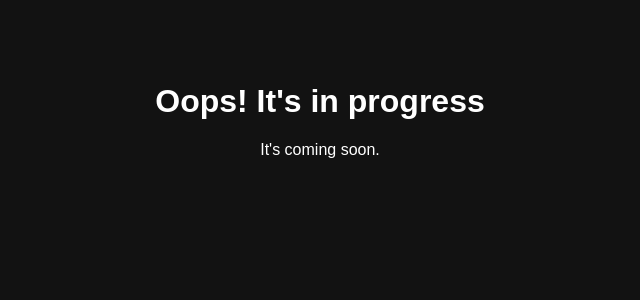
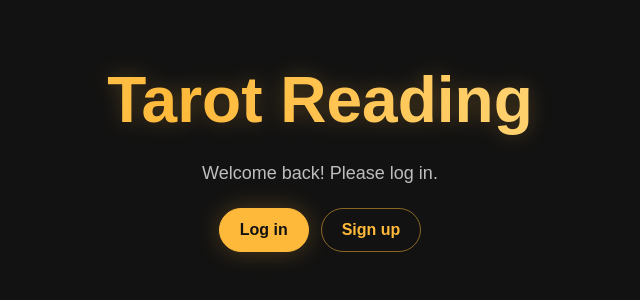
Before and after one commit to anduscheung/tarot-cards-picking, a React (Vite) app: page /signup in a window 1280 px wide. Shown: the part 282-582 px from the top of the page, without its empty margins (320-960 px from the left). Built offline with nearby package versions, Linux system fonts and the light colour scheme.

Commit message:
feat: update routes so the login and signup modals can be shown one the home page using their own routes

```diff
--- /dev/null
+++ b/src/routes/RootWithModal.tsx
@@ -0,0 +1,19 @@
+import { Outlet, useLocation } from "react-router";
+import LoginModal from "../features/Auth/LoginModal";
+import { ROUTES } from "./";
+
+export default function RootWithModal() {
+  const location = useLocation();
+  const state = location.state as { background?: Location } | undefined;
+  const background = state?.background;
+  const modalOpen =
+    !!background && (location.pathname === ROUTES.login || location.pathname === ROUTES.signup);
+
+  return (
+    <>
+      <Outlet context={{ modalOpen }} />
+      {modalOpen && location.pathname === ROUTES.login && <LoginModal />}
+      {/* {modalOpen && location.pathname === ROUTES.signup && <SignupModal />} */}
+    </>
+  );
+}
--- a/src/routes/index.ts
+++ b/src/routes/index.ts
@@ -1,2 +1,2 @@
 export * from "./paths";
-export * from "./router";
+export * from "./routes";
```
Also changed, not shown: src/routes/routes.tsx (renamed from src/routes/router.tsx, +10 -4 lines).
